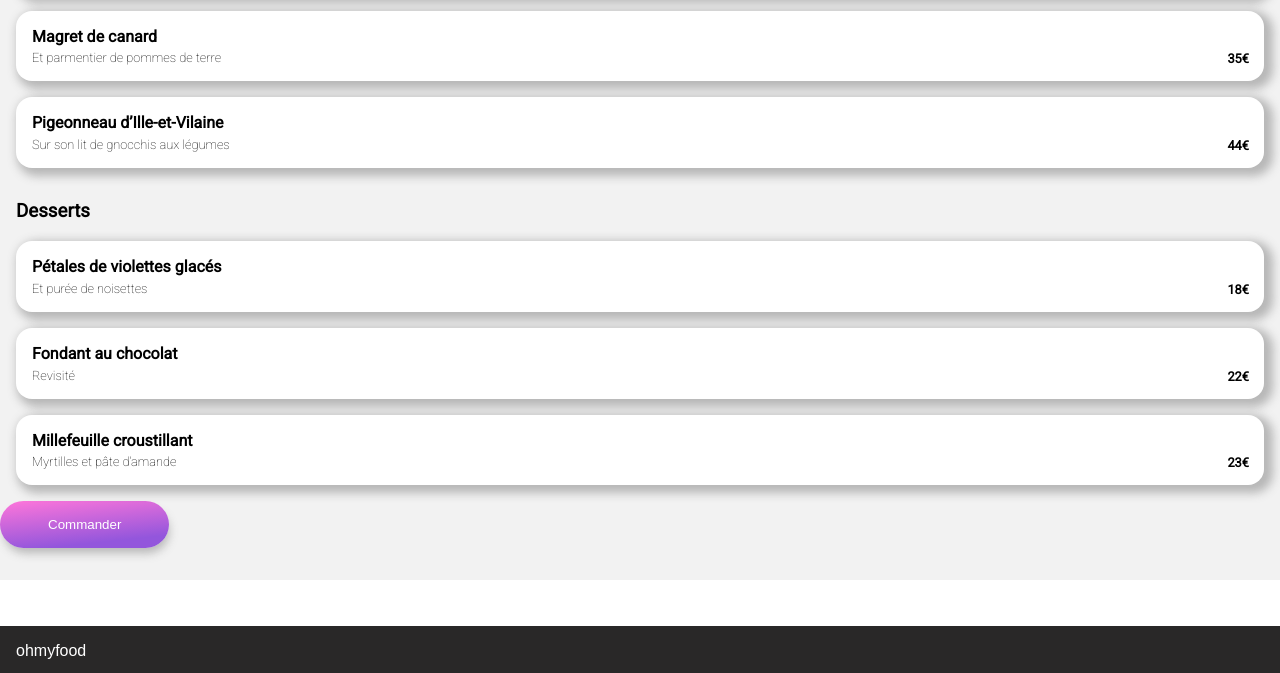
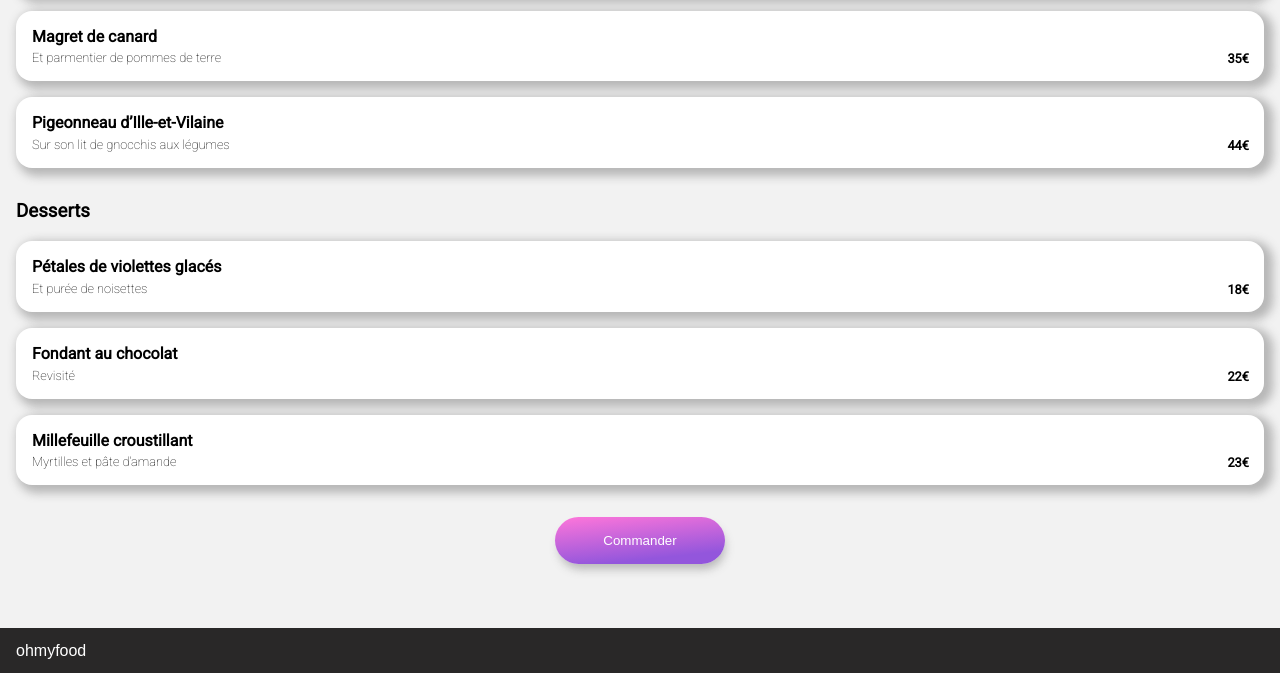
Before and after one commit to vegAs-RW/JordanPouchot_3_22062020, a plain HTML site: page a-la-francaise.html in a window 1280 px wide. Shown: the part 797-1470 px from the top of the page. Drawn offline with nearby package versions, Linux system fonts and the light colour scheme; files that its build step writes are made by us from their sources; a web font is replaced by a local one.

Commit message:
modif boutton

```diff
--- a/Sass/components/_button.scss
+++ b/Sass/components/_button.scss
@@ -1,7 +1,14 @@
+.button{
+    width: 100%;
+    text-align: center;
+    margin: 2rem 0;
+}
+
 .btn {
     @include gradient;
     @include border-btn;
-    color: white;
+    color: $color-white;
     border: none;
     padding: 1rem;
+    cursor: pointer;
 }
```
